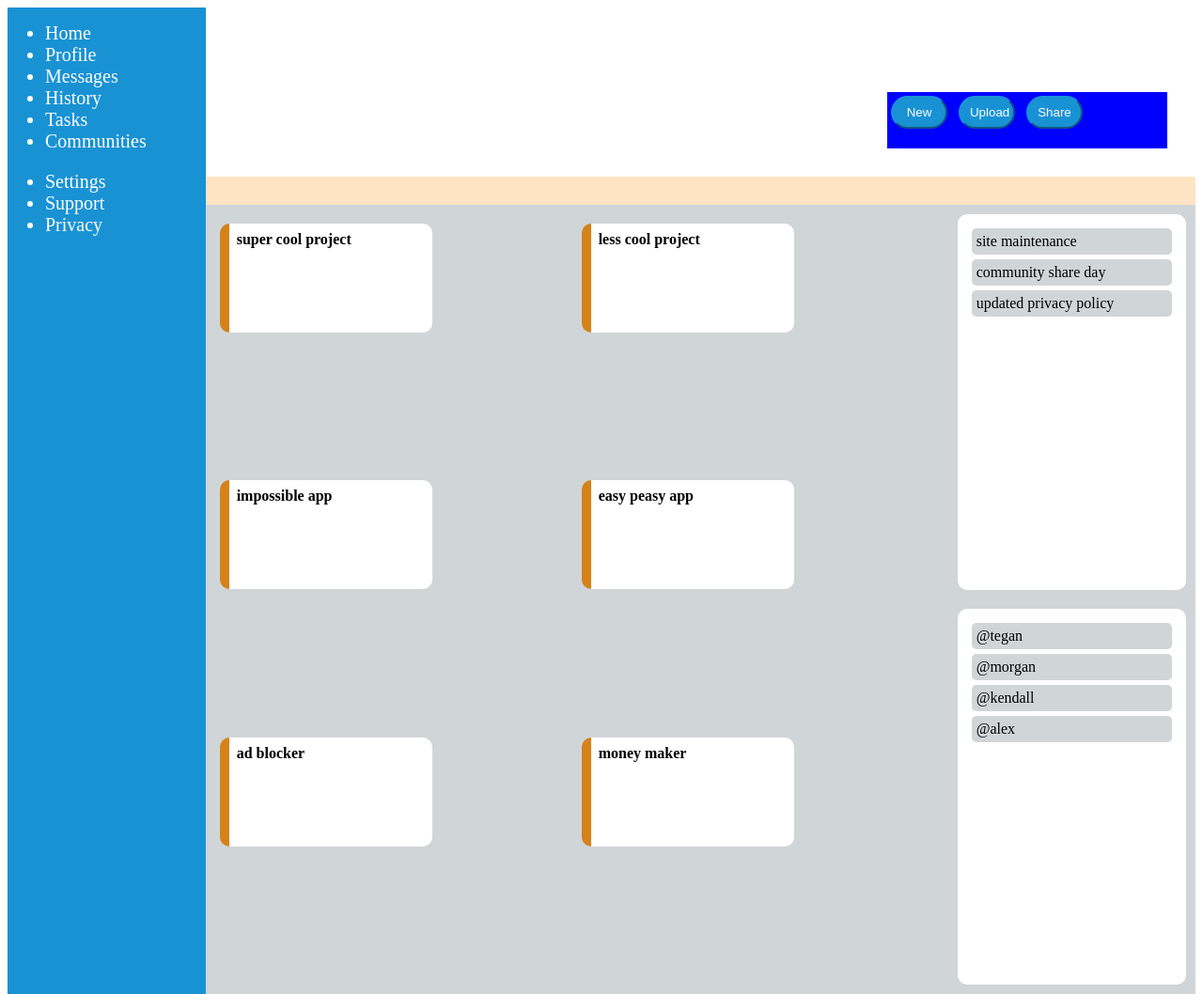
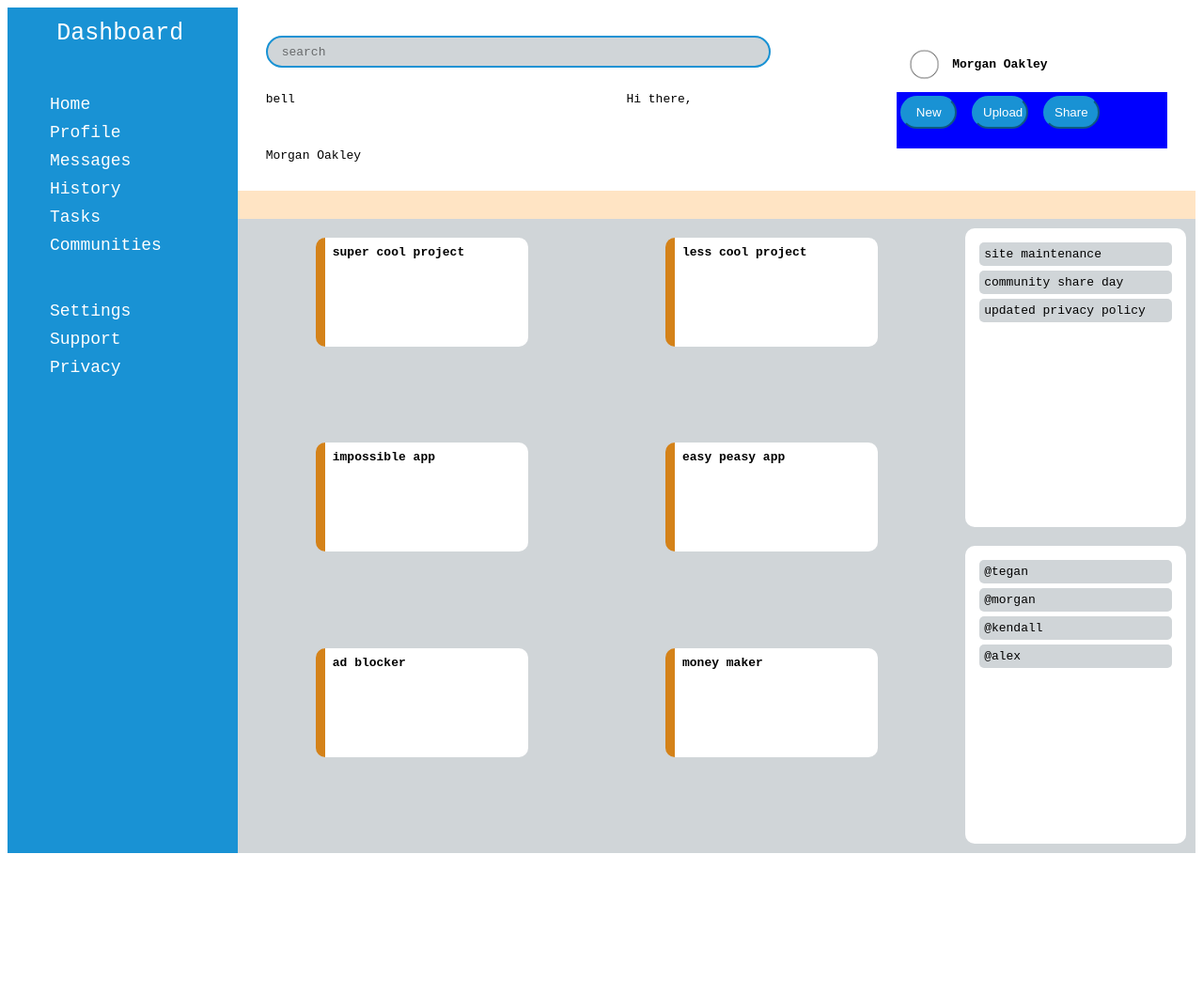
Before and after one commit to ryanjewik/dashboard, a plain HTML site: page index.html in a window 1280 px wide. Shown: the whole page at 94% size. After the commit the page ends 916 px from the top, so only its background shows below. Drawn offline with Linux system fonts and the light colour scheme.

Commit message:
added circle image to replace icons and adding to header

```diff
--- a/index.html
+++ b/index.html
@@ -5,10 +5,12 @@
     <meta name="viewport" content="width=device-width, initial-scale=1.0">
     <title>Document</title>
     <link rel = "stylesheet" href="style.css">
+    <style></style>
 </head>
 <body>
     <div id = "grid-container">
         <div id = "sidebar">
+            <div id = "title">Dashboard</div>
             <ul id = "menu">
                 <li>Home</li>
                 <li>Profile</li>
@@ -24,6 +26,11 @@
             </ul>
         </div>
         <div id = "header">
+            <div id = "search-bar"><p>search</p></div>
+            <div id = "notifications">bell</div>
+            <div id = "profile"><img src = "images/circle.png"><b>Morgan Oakley</b></div>
+            <div id = "greeting">Hi there,</div>
+            <div id = "name">Morgan Oakley</div>
             <div id = "action-btns">
                 <button>New</button>
                 <button>Upload</button>
--- a/style.css
+++ b/style.css
@@ -1,19 +1,42 @@
 #grid-container{
     display:grid;
     background-color: bisque;
-    grid-template-columns: 1fr 5fr;
-    grid-template-rows:1fr 4fr;
+    grid-template-columns: 1.2fr 5fr;
+    grid-template-rows:1fr 3fr;
+    font-family: monospace;
 }
+
 /*----------sidebar----------*/
 
 #sidebar{
     background-color: #1992d4;
     grid-column: 1;
     grid-row: 1 /3;
+    display: grid;
+    grid-template-rows: 70px 220px 100px 1fr;
+    padding: 5px;
+    padding-left: 0px;
 }
-#menu li, #help {
+#menu li, #help li{
     color: white;
-    font-size: 20px;
+    font-size: 18px;
+    list-style: none;
+    padding: 5px;
+}
+#menu{
+    grid-row: 2;
+
+}
+#help{
+    grid-row: 3;
+}
+#title{
+    grid-row: 1;
+    color: white;
+    font-size: 25px;
+    text-align: center;
+    justify-self: center;
+    padding: 8px;
 }
 
 /*----------header----------*/
@@ -27,6 +50,40 @@
     grid-template-rows: 60px 60px;
     padding: 30px;
     margin-bottom: 30px;
+}
+#search-bar{
+    background: #d0d5d8;
+    border-radius: 50px;
+    grid-column: 1 / 3;
+    grid-row: 1;
+    height: 30px;
+    opacity: 1;
+    border-color: #1992d4;
+    border-width: 2px;
+    border-style: solid;
+    display: flex;
+    justify-content: left;
+    padding-left: 15px;
+    margin-right: 20%;
+
+}
+#search-bar p{
+    opacity: .5;
+    align-self: center;
+    justify-self: center;
+}
+#profile{
+    grid: column 3px;
+    grid-row: 1;
+    display: flex;
+    align-items: center;
+    text-align: center;
+}
+#profile img{
+    height: 35px;
+    display:block;
+    margin: 12px;
+    justify-self: center;
 }
 #action-btns{
     background-color: blue;
@@ -59,8 +116,9 @@ button{
     grid-column: 1 / 3;
     grid-row: 1 / 7;
     display: grid;
+    justify-items: center;
     grid-template-columns: 1fr 1fr;
-    grid-template-rows: 1fr 1fr 1fr;
+    grid-template-rows: repeat(3, 1fr);
     padding: 10px;
 
 }
```
Also changed, not shown: images/circle.png (added).
